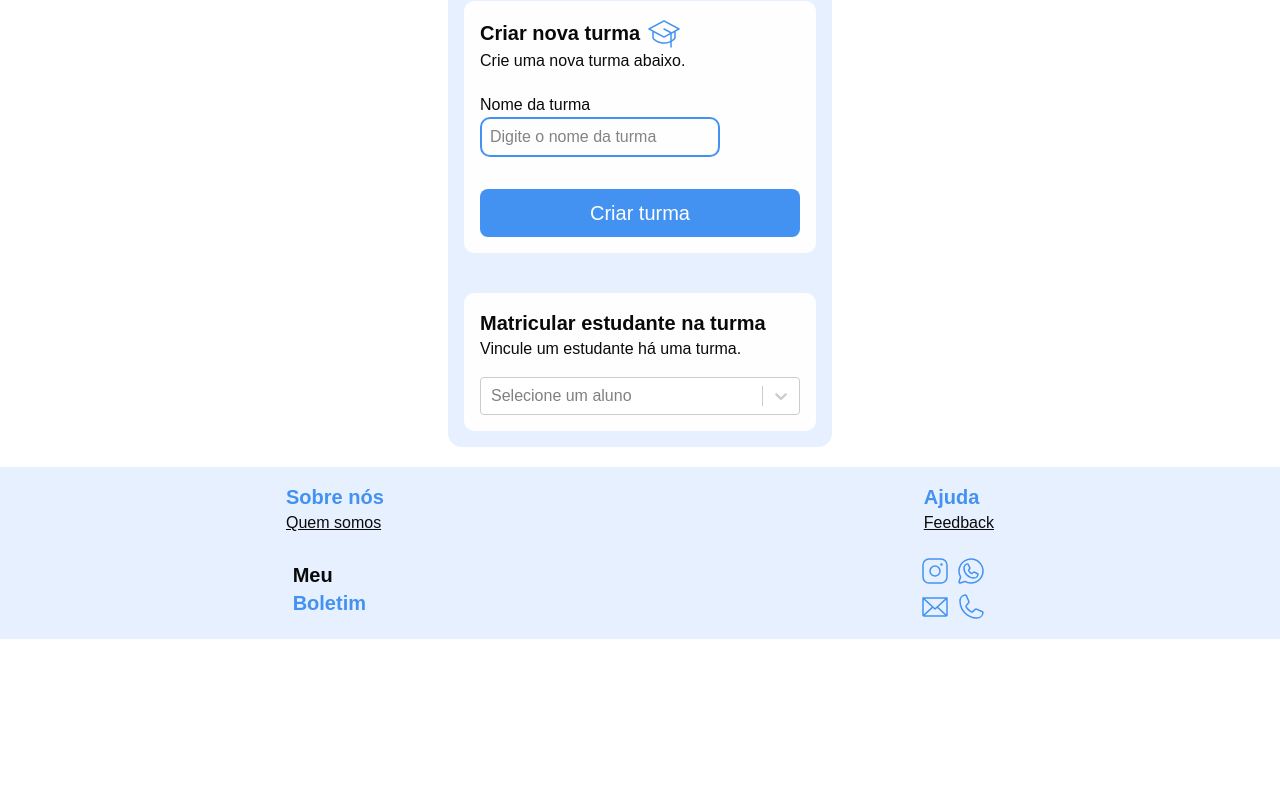
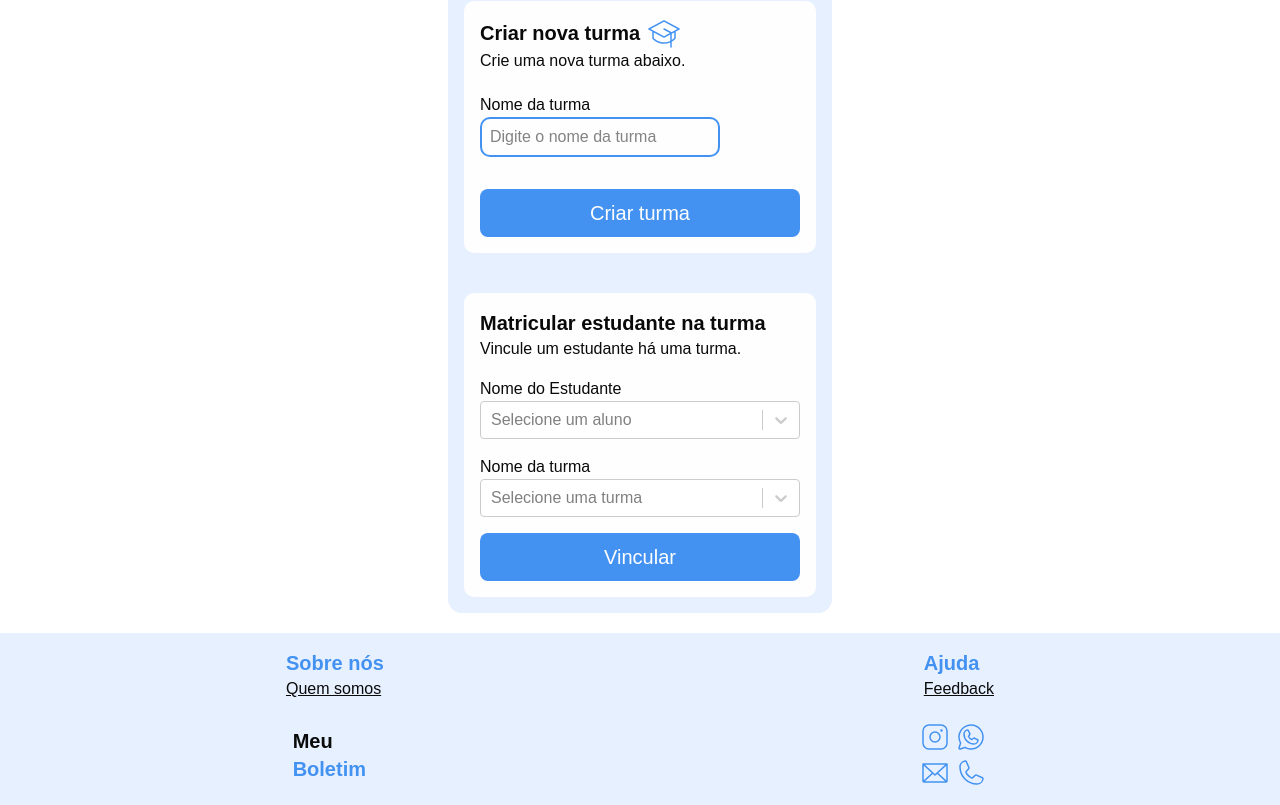
Before and after one commit to Gleison-dev/meuBoletimFrontend, a React (Vite) app: page /dashboardAdmin in a window 1280 px wide. Shown: the part 734-1539 px from the top of the page. Before the commit the page ends 1373 px from the top, so only its background shows below. Built offline with nearby package versions, Linux system fonts and the light colour scheme; no server answers; sample sign-in values are in the browser's storage.

Commit message:
feat: Get students and class in real time

```diff
--- a/src/pages/CreateClass/createClass.jsx
+++ b/src/pages/CreateClass/createClass.jsx
@@ -5,7 +5,7 @@ import { useContext, useState } from "react";
 import { api } from "@/services/api";
 import { AuthContext } from "@/context/AuthContext";
 
-export default function CreateClass() {
+export default function CreateClass({ onClassCreated }) {
   const { token } = useContext(AuthContext);
   const [loading, setLoading] = useState(false);
   const [name, setName] = useState("");
@@ -29,6 +29,7 @@ export default function CreateClass() {
       );
       setStatus(response.data.newClass);
       setLoading(false);
+      onClassCreated?.();
     } catch (error) {
       setLoading(false);
       const message = error.response?.data?.message || "Erro ao criar a turma.";
--- a/src/pages/CreateUser/createUser.jsx
+++ b/src/pages/CreateUser/createUser.jsx
@@ -5,7 +5,7 @@ import Label from "../../components/Label/label";
 import Input from "../../components/Input/input";
 import icon_user from "../../assets/icon_user.svg";
 
-export default function CreateUser() {
+export default function CreateUser({ onUserCreated }) {
   const { user, token } = useContext(AuthContext);
   const [name, setName] = useState("");
   const [email, setEmail] = useState("");
@@ -33,16 +33,18 @@ export default function CreateUser() {
       );
       setStatus(response.data.user);
       setLoading(false);
+      onUserCreated?.();
+    } catch (error) {
+      setLoading(false);
+      const message =
+        error.response?.data?.message || "Erro ao criar o usuário";
+      setStatus(message);
+    } finally {
       setTimeout(() => {
         setName("");
         setEmail("");
         setPassword("");
       }, 3000);
-    } catch (error) {
-      setLoading(false);
-      const message =
-        error.response?.data?.message || "Erro ao criar o usuário";
-      setStatus(message);
     }
   };
 
@@ -59,7 +61,11 @@ export default function CreateUser() {
                 <h1 className="text-xl">
                   <strong>Cadastrar usuário</strong>
                 </h1>
-                <img className="w-8 h-8" src={icon_user} alt="Ícone de usuário" />
+                <img
+                  className="w-8 h-8"
+                  src={icon_user}
+                  alt="Ícone de usuário"
+                />
               </div>
               <p>Cadastre um estudante/educador!</p>
             </div>
--- a/src/pages/DashboardAdmin/dashboardAdmin.jsx
+++ b/src/pages/DashboardAdmin/dashboardAdmin.jsx
@@ -1,15 +1,57 @@
+import { useCallback, useContext, useState } from "react";
 import CreateClass from "../CreateClass/createClass";
 import CreateUser from "../CreateUser/createUser";
 import EnrollStudent from "../EnrollStudent/enrollStudent";
+import { api } from "@/services/api";
+import { AuthContext } from "@/context/AuthContext";
 
 export default function DashboardAdmin() {
+  const { token } = useContext(AuthContext);
+  const [students, setStudents] = useState([]);
+  const [classes, setClasses] = useState([]);
+
+  const fetchStudents = useCallback(async () => {
+    try {
+      const response = await api.get("/students", {
+        headers: {
+          Authorization: `Bearer ${token}`,
+        },
+      });
+      setStudents(response.data.students);
+    } catch (error) {
+      console.error(
+        error.response?.data?.message || "Erro ao listar todos os estudantes.",
+      );
+    }
+  }, [token]);
+
+  const fetchClasses = useCallback(async () => {
+    try {
+      const response = await api.get("/classes", {
+        headers: {
+          Authorization: `Bearer ${token}`,
+        },
+      });
+      setClasses(response.data.classes);
+    } catch (error) {
+      console.error(
+        error.response?.data?.message || "Erro ao listar todas as turmas.",
+      );
+    }
+  }, [token]);
+
   return (
     <>
       <section className="flex flex-col justify-center items-center mt-10">
         <div className="flex flex-col gap-10 w-96 p-4 rounded-xl bg-azul-claro">
-          <CreateUser />
-          <CreateClass />
-          <EnrollStudent />
+          <CreateUser onUserCreated={fetchStudents} />
+          <CreateClass onClassCreated={fetchClasses} />
+          <EnrollStudent
+            students={students}
+            classes={classes}
+            fetchStudents={fetchStudents}
+            fetchClasses={fetchClasses}
+          />
         </div>
       </section>
     </>
--- a/src/pages/EnrollStudent/enrollStudent.jsx
+++ b/src/pages/EnrollStudent/enrollStudent.jsx
@@ -1,44 +1,23 @@
+import Label from "@/components/Label/label";
 import { AuthContext } from "@/context/AuthContext";
 import { api } from "@/services/api";
 import { useContext, useEffect, useState } from "react";
 import Select from "react-select";
 
-export default function EnrollStudent() {
+export default function EnrollStudent({
+  students,
+  classes,
+  fetchStudents,
+  fetchClasses,
+}) {
   const { token } = useContext(AuthContext);
-  const [students, setStudents] = useState([]);
-  const [classes, setClasses] = useState([]);
   const [studentId, setStudentId] = useState("");
   const [classId, setClassId] = useState("");
 
-  const handleStudents = async () => {
-    try {
-      const response = await api.get("/students", {
-        headers: {
-          Authorization: `Bearer ${token}`,
-        },
-      });
-      setStudents(response.data.students);
-    } catch (error) {
-      const message =
-        error.response?.data?.message || "Erro ao listar todos os estudantes.";
-      return console.error(message);
-    }
-  };
-
-  const handleClasses = async () => {
-    try {
-      const response = await api.get("/classes", {
-        headers: {
-          Authorization: `Bearer ${token}`,
-        },
-      });
-      setClasses(response.data.classes);
-    } catch (error) {
-      const message =
-        error.response?.data?.message || "Erro ao listar todas as turmas.";
-      return console.error(message);
-    }
-  };
+  useEffect(() => {
+    fetchStudents();
+    fetchClasses();
+  }, [fetchStudents, fetchClasses]);
 
   const studentOption = students.map((aluno) => ({
     value: aluno.id,
@@ -50,10 +29,26 @@ export default function EnrollStudent() {
     label: classe.name,
   }));
 
-  useEffect(() => {
-    handleStudents();
-    handleClasses();
-  }, [token]);
+  const handleSubmit = async (e) => {
+    e.preventDefault();
+
+    try {
+      const response = await api.post(
+        `/createStudent?userId=${studentId}&classId=${classId}`,
+        {},
+        {
+          headers: {
+            Authorization: `Bearer ${token}`,
+          },
+        },
+      );
+      console.log(response);
+    } catch (error) {
+      const message =
+        error.response?.data?.message ||
+        "Erro ao vincular o estudante há uma turma.";
+    }
+  };
 
   return (
     <>
@@ -64,12 +59,33 @@ export default function EnrollStudent() {
           </h1>
           <p>Vincule um estudante há uma turma.</p>
         </div>
-        <Select
-          className="mt-4 focus:bg-blue-800"
-          options={studentOption}
-          onChange={(selected) => setStudentId(selected.value)}
-          placeholder="Selecione um aluno"
-        />
+        <form onSubmit={handleSubmit}>
+          <div className="mt-4">
+            <Label name="Nome do Estudante" /> <br />
+            <Select
+              className="focus:bg-blue-800"
+              options={studentOption}
+              onChange={(selected) => setStudentId(selected.value)}
+              placeholder="Selecione um aluno"
+            />
+          </div>
+          <div className="mt-4">
+            <Label name="Nome da turma" />
+            <Select
+              options={classOption}
+              onChange={(selected) => setClassId(selected.value)}
+              placeholder="Selecione uma turma"
+            />
+          </div>
+          <div className="flex justify-center mt-4">
+            <button
+              type="submit"
+              className="w-80 h-12 text-xl rounded-md text-branco bg-azul hover:bg-blue-800"
+            >
+              Vincular
+            </button>
+          </div>
+        </form>
       </section>
     </>
   );
```
